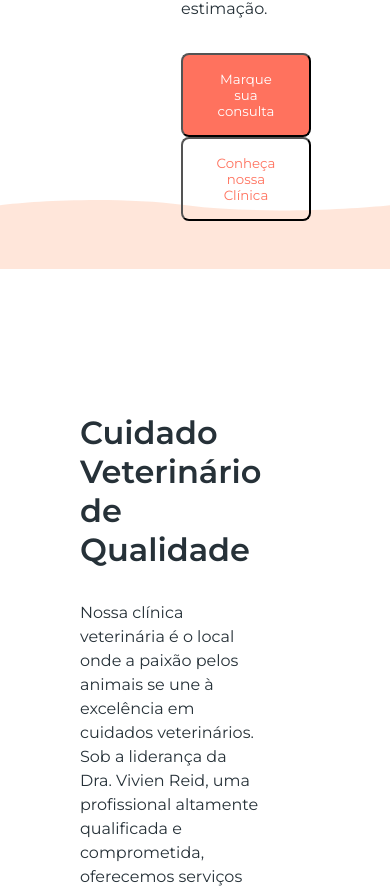
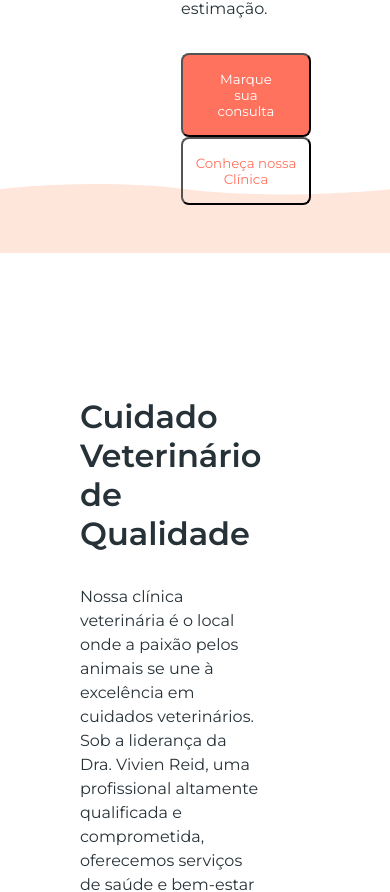
Before and after one commit to LucasElias95/Pet-Life-OneBitCode, a plain HTML site: page index.html in a window 390 px wide. Shown: the part 1111-2003 px from the top of the page. Drawn offline with Linux system fonts and the light colour scheme.

Commit message:
stilo botão

```diff
--- a/styleCel.css
+++ b/styleCel.css
@@ -18,7 +18,7 @@
         background-color: transparent;
         border-radius: 8px;
         color: #ff725e;
-        padding: 16px 24px;
+        padding: 16px 1px;
         text-underline-offset: 4px;
     }
 
```
